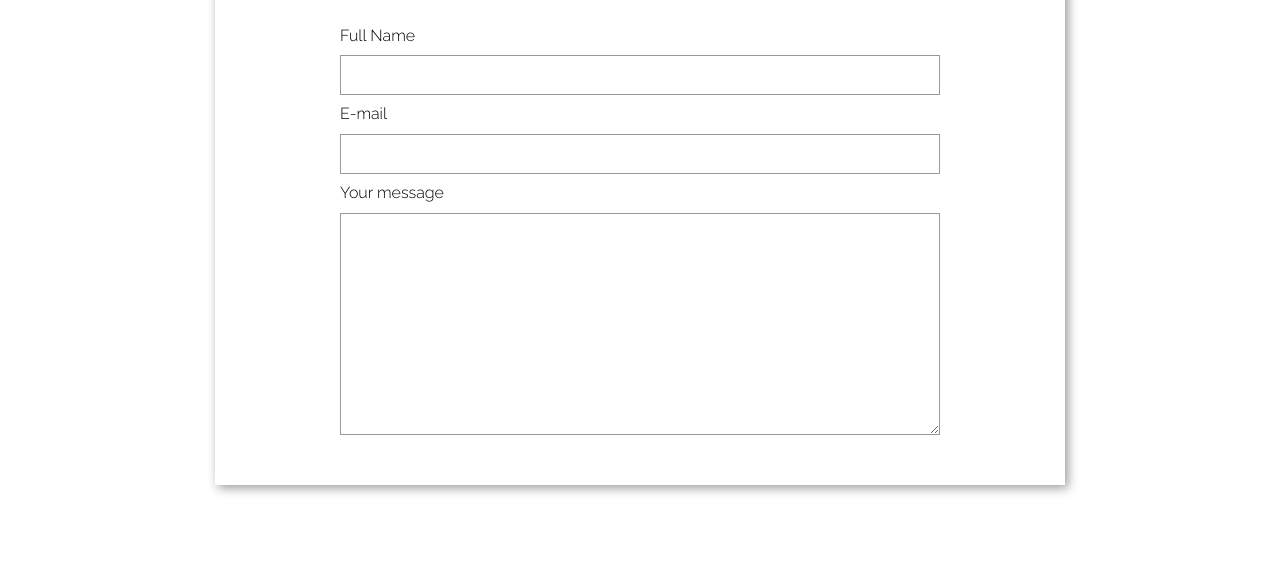
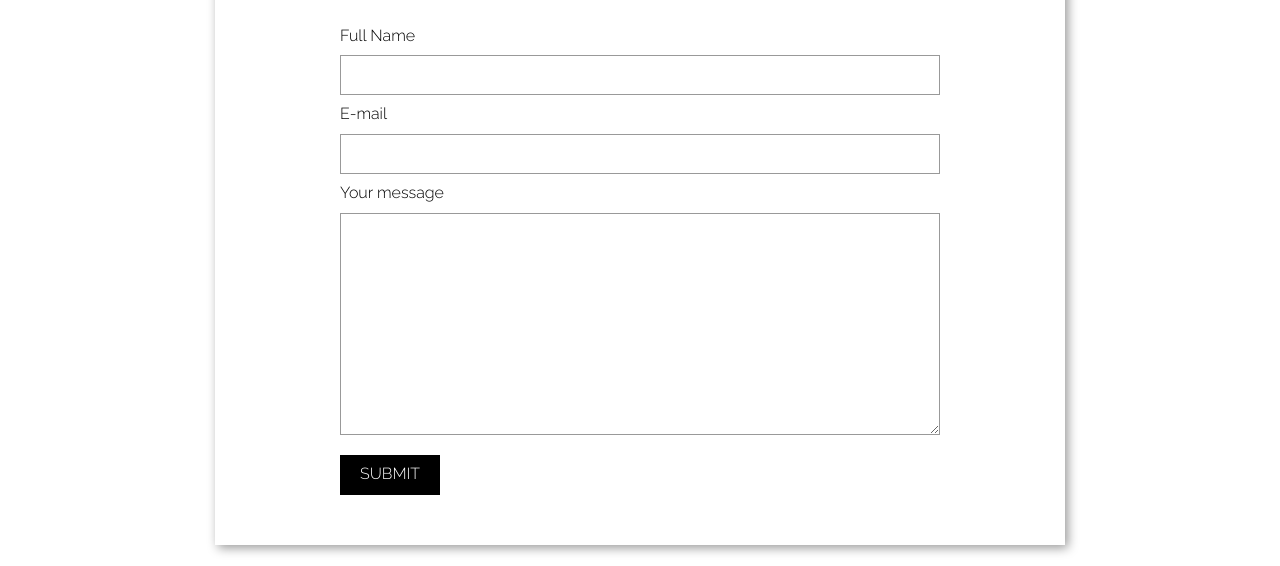
Before and after one commit to themud2001/eCommerce, a React app in the folder frontend/: page /contact in a window 1280 px wide. Shown: the part 234-800 px from the top of the page. Built offline with nearby package versions, Linux system fonts and the light colour scheme.

Commit message:
Now the Contact component is using the CSS grid systemgit add .!

```diff
--- a/frontend/src/components/Contact/index.js
+++ b/frontend/src/components/Contact/index.js
@@ -19,6 +19,8 @@ const Contact = () => {
 
                     <label htmlFor="message">Your message</label>
                     <textarea name="message"></textarea>
+
+                    <button type="submit">SUBMIT</button>
                 </form>
             </div>
         </div>
--- a/frontend/src/components/Contact/styles.scss
+++ b/frontend/src/components/Contact/styles.scss
@@ -15,7 +15,15 @@
 
         form {
             display: grid;
-            grid-template-rows: auto auto auto;
+            grid-template-areas:
+                "name-label name-label name-label"
+                "name name name"
+                "email-label email-label email-label"
+                "email email email"
+                "message-label message-label message-label"
+                "message message message"
+                "message message message"
+                "submit free free";
             grid-template-columns: 600px;
             justify-content: center;
 
@@ -28,15 +36,53 @@
                 outline: none;
             }
 
+            label[for="name"] {
+                grid-area: name-label;
+            }
+
+            label[for="email"] {
+                grid-area: email-label;
+            }
+
+            label[for="message"] {
+                grid-area: message-label;
+            }
+
+            input[name="name"] {
+                grid-area: name;
+            }
+
+            input[name="email"] {
+                grid-area: email;
+            }
+
             textarea {
+                grid-area: message;
                 resize: vertical;
                 min-height: 200px;
                 margin-top: 10px;
+                margin-bottom: 10px;
                 padding: 10px;
                 border: 1px solid #00000066;
                 border-radius: 0px;
                 outline: none;
             }
+
+            button {
+                grid-area: submit;
+                cursor: pointer;
+                color: #FFF;
+                margin-top: 10px;
+                width: 100px;
+                height: 40px;
+                border: 1px solid #000;
+                background-color: #000;
+
+                &:hover {
+                    color: #000;
+                    background-color: #FFF;
+                }
+            }
         }
     }
 }
```
